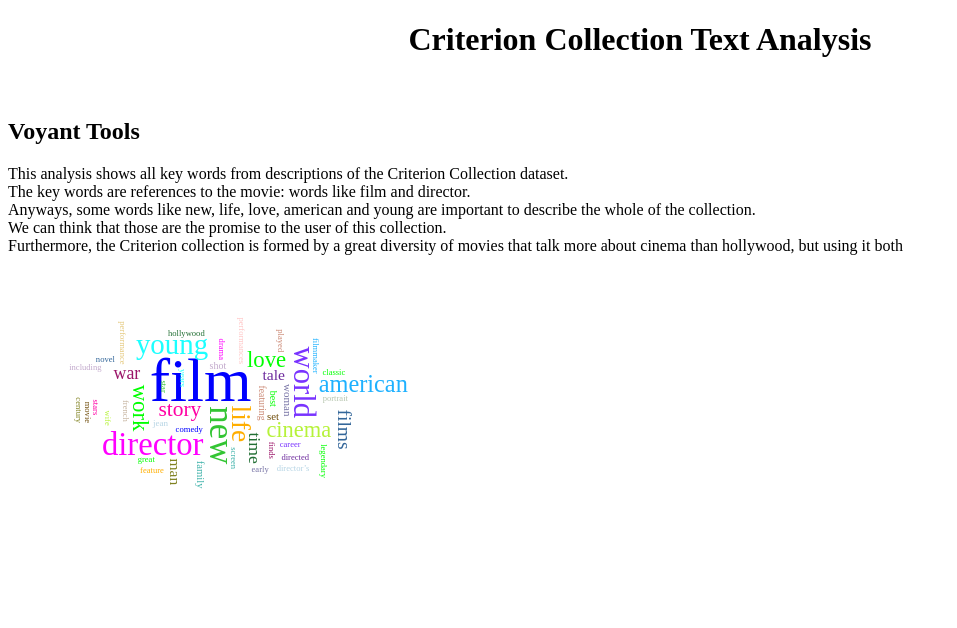
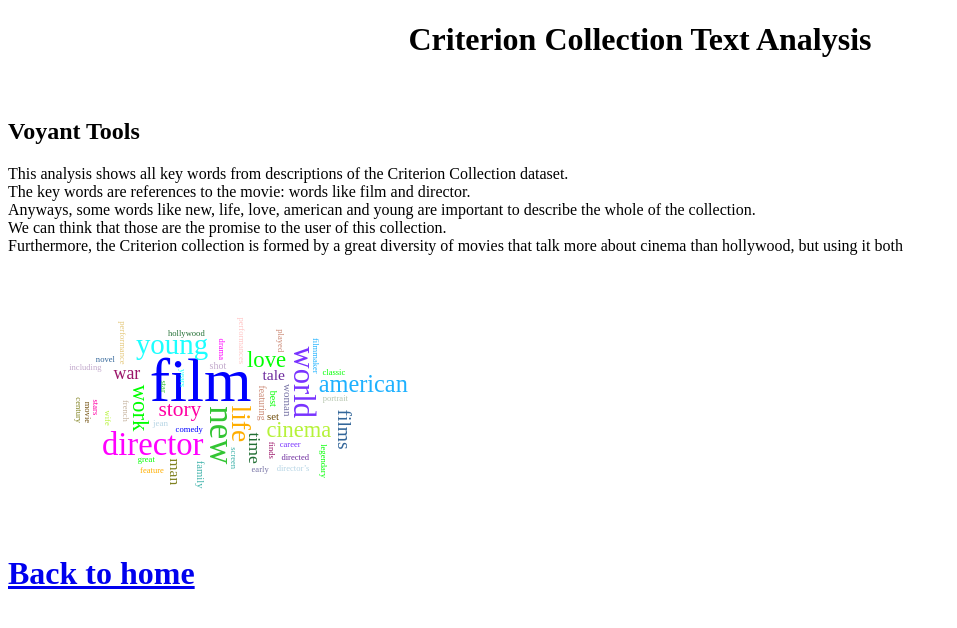
Before and after one commit to PaulaRojas5/wikiexe, a plain HTML site: page voyanttools.html in a window 1280 px wide. Shown: the whole page, without its empty margins (0-957 px from the left). Drawn offline with Linux system fonts and the light colour scheme.

Commit message:
Update voyanttools.html

```diff
--- a/voyanttools.html
+++ b/voyanttools.html
@@ -25,6 +25,6 @@
     <br>
     <img src="https://paularojas5.github.io/wikiexe/description-voyantools.svg">
 
-
+   <h1><a href="https://paularojas5.github.io/wikiexe/">Back to home </a> </h1>
 </body>
 </html>
```
